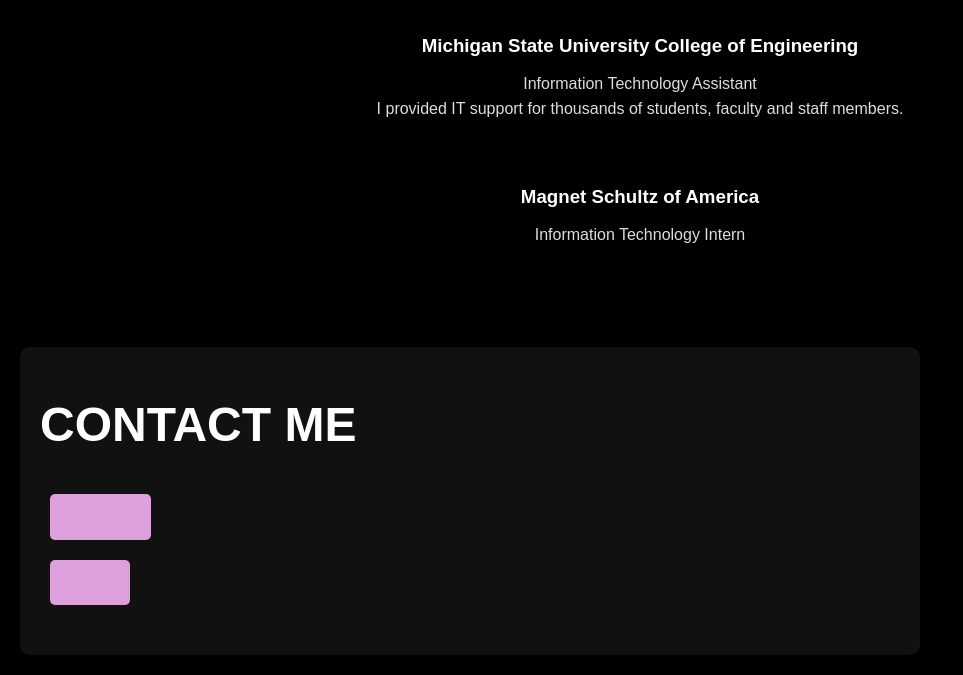
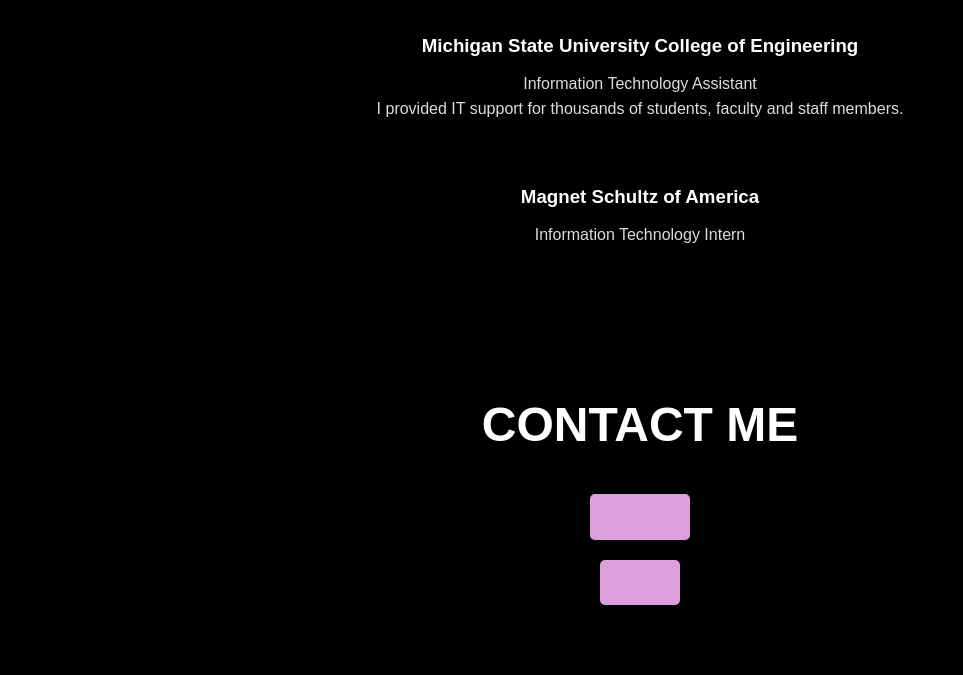
Before and after one commit to Andrew-Naumoff/personal_site, a website: page public/about.html in a window 1280 px wide. Shown: the part 706-1381 px from the top of the page, without its empty margins (0-963 px from the left). Drawn offline with Linux system fonts and the light colour scheme.

Commit message:
css changes

```diff
--- a/public/css/styles.css
+++ b/public/css/styles.css
@@ -177,42 +177,56 @@
 #contact {
     display: flex;
     flex-direction: column;
-    align-items: flex-start; /* Align items to the left */
+    align-items: center; /* Center items horizontally */
     justify-content: center;
     width: 100%;
     max-width: 900px; /* Limit the width for readability */
     padding: 40px 20px;
-    background-color: #111; /* Dark gray background */
-    border-radius: 10px;
-    margin-right: auto; /* Shift the section to the left */
-    margin-left: 20px; /* Add small left margin for spacing */
-    margin-bottom: 20px;
-    text-align: left; /* Ensure text is left-aligned */
+    background-color: #000; /* Match the dark gray/black background for consistency */
+    border-radius: 10px; /* Consistent border radius */
+    margin: 0 auto 20px; /* Center section with margin auto */
+    text-align: center; /* Center the text to match other sections */
 }
 
 /* H2 Title in Contact Section */
 #contact h2 {
-    font-size: 48px;
-    color: #fff;
+    font-size: 48px; /* Same size as other section headings */
+    color: #fff; /* White text for consistency */
     margin-bottom: 20px;
-    text-transform: uppercase;
-    text-align: left; /* Keep the heading left-aligned */
+    text-transform: uppercase; /* Same text transformation as other section headings */
 }
 
 /* Contact paragraph and link */
 #contact p {
-    color: #ddd; /* Lighter gray for readability */
+    color: #ddd; /* Lighter gray for readability, matching the other sections */
     margin-bottom: 10px;
 }
 
 #contact a {
-    color: plum; /* Match the color scheme for links */
+    color: plum; /* Keep the link color consistent with the color scheme */
     text-decoration: none;
 }
 
 #contact a:hover {
+    opacity: 0.8; /* Same hover effect as the rest of the site */
+}
+
+/* Contact Button */
+.contact-section .btn {
+    display: inline-block;
+    padding: 10px 20px;
+    margin: 10px;
+    text-decoration: none;
+    color: #000; /* Black text for contrast */
+    background-color: plum; /* Match the theme color */
+    border-radius: 5px;
+    transition: opacity 0.3s;
+}
+
+.contact-section .btn:hover {
     opacity: 0.8; /* Slight opacity change on hover */
 }
+
 
 
 
```
